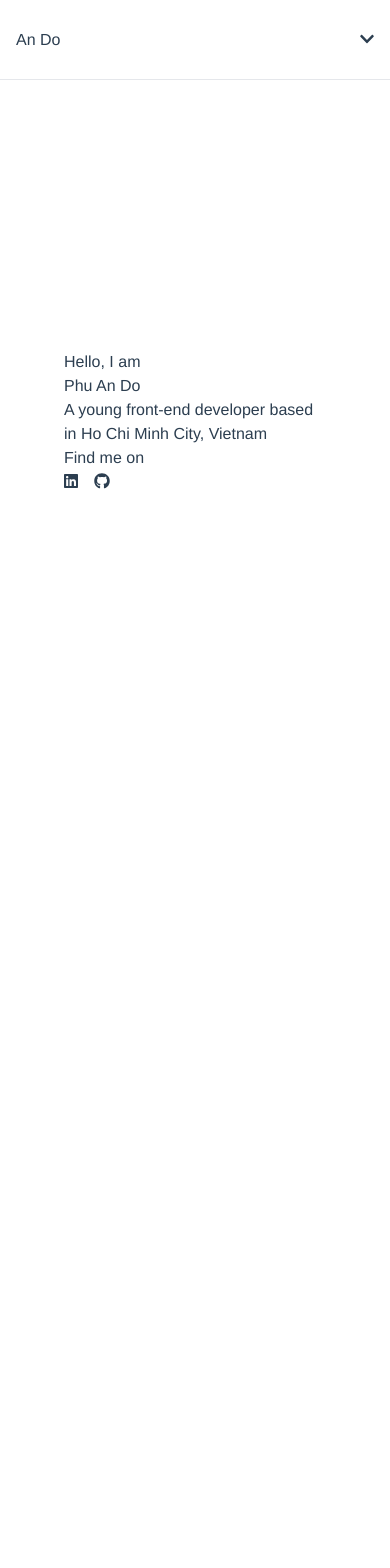
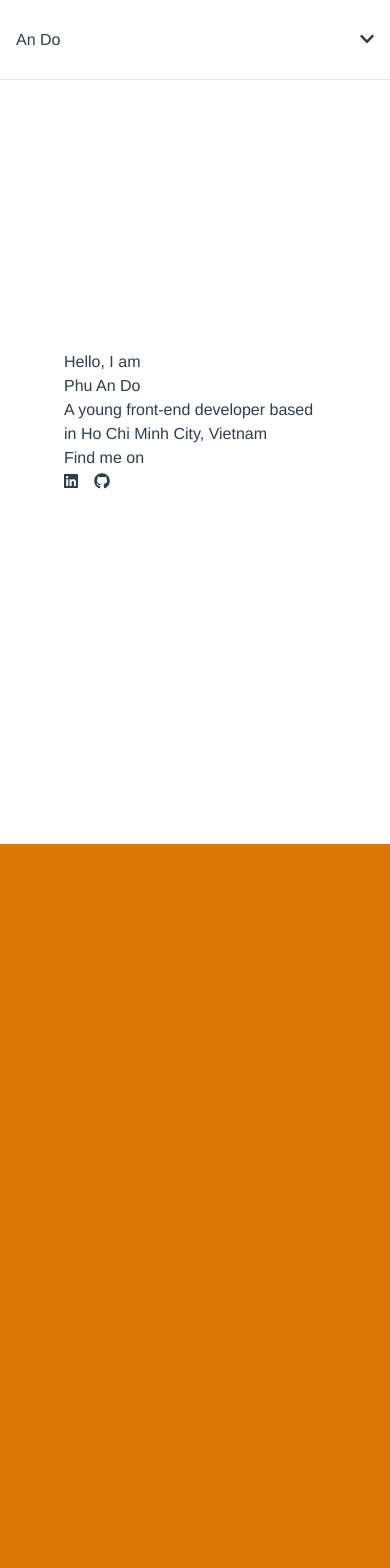
Before and after one commit to dophuan/vue-resume, a Vue app: page /#/ in a window 390 px wide. Shown: the top 1568 px of the page. Before the commit the page ends 844 px from the top, so only its background shows below. Built offline with nearby package versions, Linux system fonts and the light colour scheme.

Commit message:
Change layout on mobile device

```diff
--- a/src/views/Home.vue
+++ b/src/views/Home.vue
@@ -2,26 +2,28 @@
   <div
     class="
       home
-      h-screen
-      overflow-x-scroll overflow-y-hidden
-      flex flex-column
-      md:ml-20
+      w-screen
+      md:h-screen md:w-auto
+      overflow-x-hidden overflow-y-scroll
+      md:overflow-x-scroll md:overflow-y-hidden
+      block
+      md:flex md:flex-column md:ml-20
       ml-0
     "
     id="home"
   >
-    <span class="child">
+    <div class="child">
       <IntroductionPage />
-    </span>
-    <span class="child">
+    </div>
+    <div class="child">
       <Skills />
-    </span>
-    <span class="child">
+    </div>
+    <div class="child">
       <Experiences />
-    </span>
-    <span class="child">
+    </div>
+    <div class="child">
       <Education />
-    </span>
+    </div>
   </div>
 </template>
 
@@ -59,6 +61,7 @@ export default class Home extends Vue {
     document.addEventListener(
       "wheel",
       (event) => {
+        if (window.innerWidth >= 768) {
           if (event.deltaY < 0) {
             left = left + 100;
             element.scrollLeft += 30;
@@ -66,6 +69,7 @@ export default class Home extends Vue {
             element.scrollLeft -= 30;
           }
           event.preventDefault();
+        }
       },
       {
         passive: false,
```
Lines whose indentation alone changed are shown as unchanged.
